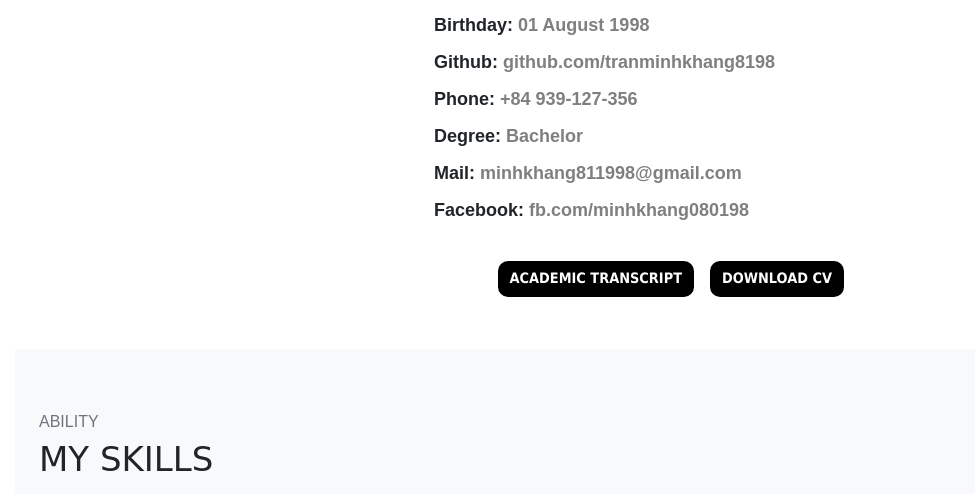
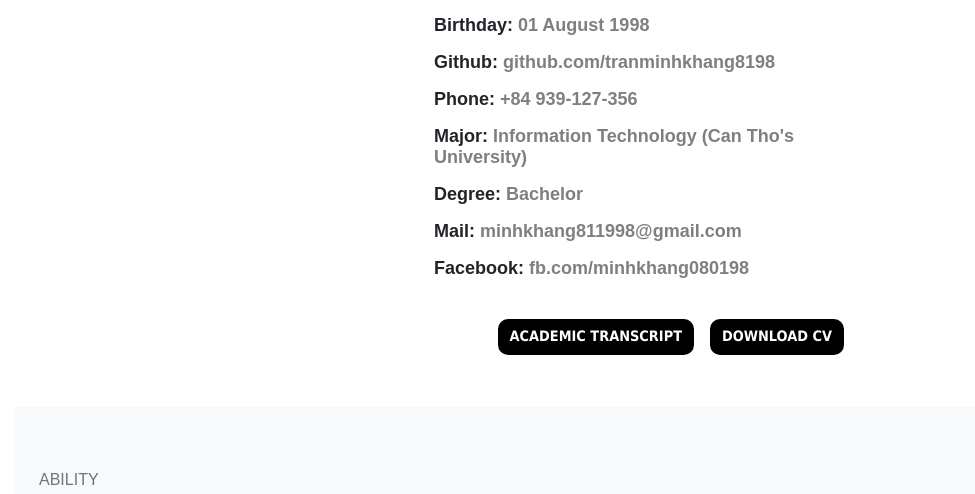
Before and after one commit to tranminhkhang8198/portfolio, a website: page index.html in a window 1280 px wide. Shown: the part 1760-2254 px from the top of the page, without its empty margins (305-1280 px from the left). Drawn offline with nearby package versions, Linux system fonts and the light colour scheme; a web font is replaced by a local one.

Commit message:
dev: adding major for about me section

```diff
--- a/index.html
+++ b/index.html
@@ -123,6 +123,8 @@
                                     <p class="font-ram"><b>Github: </b><span
                                             class="text-black-50">github.com/tranminhkhang8198</span></p>
                                     <p class="font-ram"><b>Phone: </b><span class="text-black-50">+84 939-127-356</span>
+                                    </p>
+                                    <p class="font-ram"><b>Major: </b><span class="text-black-50">Information Technology (Can Tho's University)</span>
                                     </p>
                                 </div>
                                 <div class="d-flex flex-column">
```
